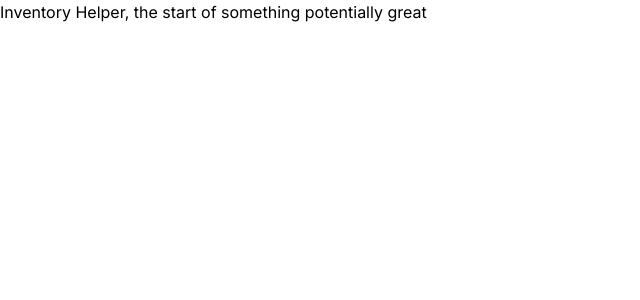
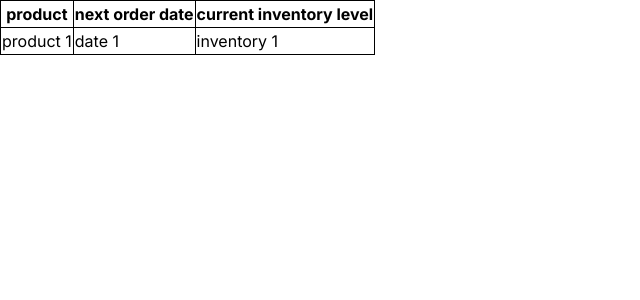
Before and after one commit to bilalsattar24/inventory-assistant, a Next.js app: page / in a window 1280 px wide. Shown: the top 300 px of the page, without its empty margins (0-640 px from the left). Built offline with nearby package versions, Linux system fonts and the light colour scheme.

Commit message:
Add table structure and sample data to Home component

```diff
--- a/src/app/page.tsx
+++ b/src/app/page.tsx
@@ -1,3 +1,24 @@
 export default function Home() {
-  return <div>Inventory Helper, the start of something potentially great</div>;
+  return (
+    <>
+      <table style={{ border: "1px solid black" }}>
+        <thead>
+          <tr>
+            <th style={{ border: "1px solid black" }}>product</th>
+            <th style={{ border: "1px solid black" }}>next order date</th>
+            <th style={{ border: "1px solid black" }}>
+              current inventory level
+            </th>
+          </tr>
+        </thead>
+        <tbody>
+          <tr>
+            <td style={{ border: "1px solid black" }}>product 1</td>
+            <td style={{ border: "1px solid black" }}>date 1</td>
+            <td style={{ border: "1px solid black" }}>inventory 1</td>
+          </tr>
+        </tbody>
+      </table>
+    </>
+  );
 }
```
